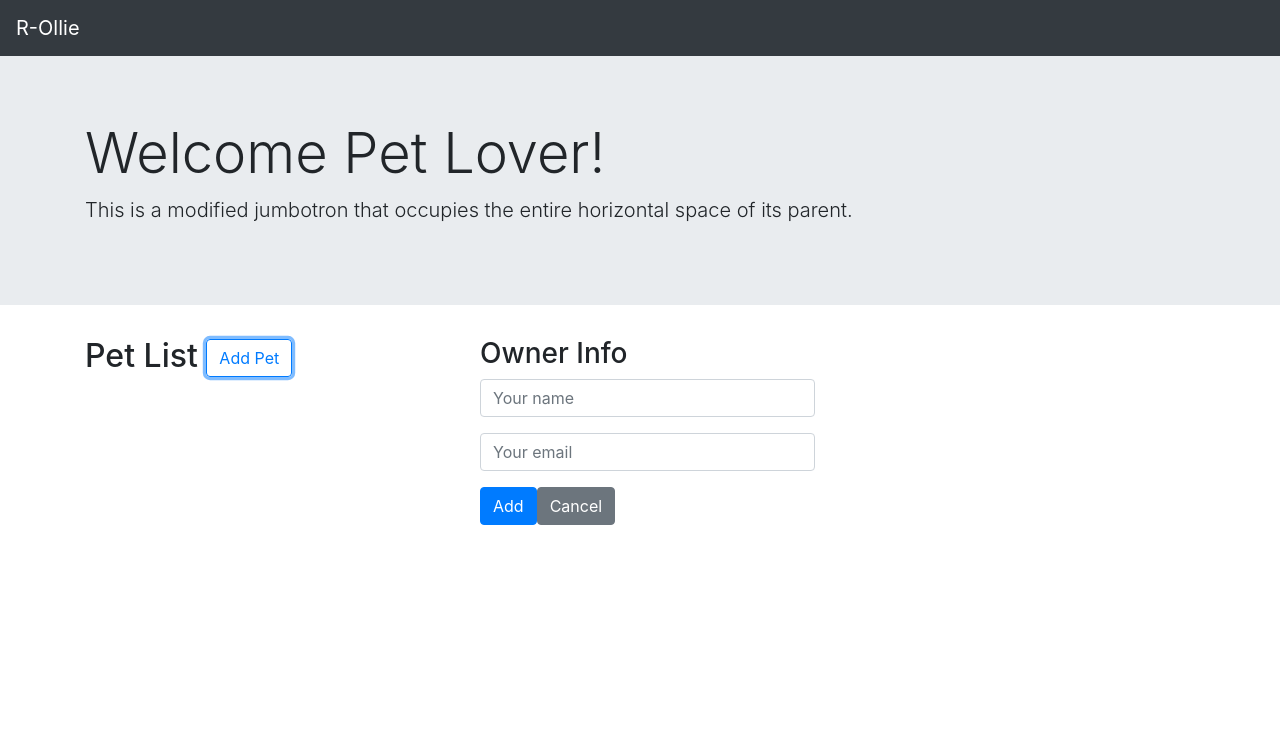
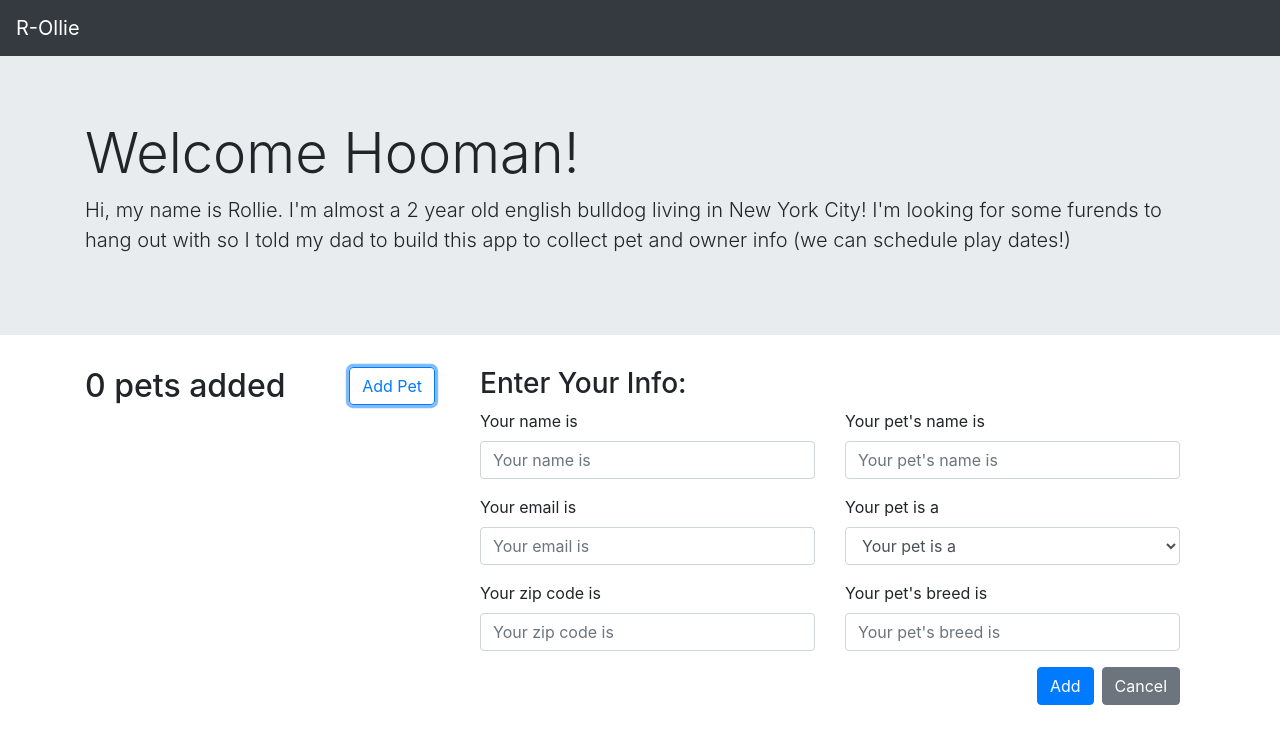
Before and after one commit to wilfredro/pet-collector, a React (Create React App) app: page / in a window 1280 px wide. Both pictures are taken after a click on the button "Add Pet". Shown: the top 744 px of the page. Built offline with nearby package versions, Linux system fonts and the light colour scheme.

Commit message:
more tweaks

```diff
--- a/src/components/App.js
+++ b/src/components/App.js
@@ -12,31 +12,31 @@ const mapDispatchToProps = dispatch => {
   };
 
 const mapStateToProps = state => {
-    return { mode: state.mode, editId: state.editId };
+    return { mode: state.mode, editId: state.editId, petsCount: Object.keys(state.pets).length };
 };
 
- const App = ({mode, editId, toggleMode}) => (
+ const App = ({mode, editId, toggleMode, petsCount}) => (
     <div>
         <Header />
         <div className="jumbotron jumbotron-fluid">
             <div className="container">
-                <h1 className="display-4">Welcome Pet Lover!</h1>
-                <p className="lead">This is a modified jumbotron that occupies the entire horizontal space of its parent.</p>
+                <h1 className="display-4">Welcome Hooman!</h1>
+                <p className="lead">Hi, my name is Rollie. I'm almost a 2 year old english bulldog living in New York City! I'm looking for some furends to hang out with so I told my dad to build this app to collect pet and owner info (we can schedule play dates!) </p>
             </div>
         </div>
         <div className="container">
             <div className="row">
                 <div className="col-sm-4">
-                <h2>Pet List  <button onClick={() => {toggleMode("CREATE")}} className="btn btn-outline-primary">Add Pet</button></h2>
-                <PetList/>
+                    <h2>{petsCount} {petsCount === 1 ? "pet" :"pets"} added  <button onClick={() => {toggleMode("ADD")}} className="btn btn-outline-primary float-right">Add Pet</button></h2>
+                    <PetList/>
                 </div>
                 <div className="col-sm-8">
                     {
-                        mode === "CREATE" ?
+                        mode === "ADD" ?
                         <PetForm />
                         : null
                     }
-                        {
+                    {
                         mode === "EDIT" ?
                         <PetForm userId={editId} />
                         : null
--- a/src/components/Form.js
+++ b/src/components/Form.js
@@ -23,38 +23,75 @@ const mapStateToProps = state => {
 };
 
 const Collector = ({
+    values,
     errors,
     touched,
     mode,
     toggleMode,
     editId,
-    removePet
+    removePet,
 }) => (
    <div className="container">
        <div className="row">
         <div className="col-sm-12">
             <Form>
                 <div className="row">
+                    <div className="col-sm-12">
+                        <h3>{mode === "EDIT" ? "Edit" : "Enter"} Your Info:
+                        {mode === "EDIT" && <button className="btn btn-danger float-right" onClick={(e) => {
+                            e.preventDefault();
+                            removePet(editId)
+                            }}>Delete</button>}</h3>
+                        </div>
+                </div>
+                <div className="row">
                     <div className="col-sm-6">
-                    <h3>Owner Info</h3>
                         <div className="form-group">
-                            <Field className={"form-control " + (touched.name && errors.name && "is-invalid")} type="input" name="name" placeholder="Your name"/>
+                            <label htmlFor="name">Your name is</label>
+                            <Field className={"form-control " + (touched.name && errors.name && "is-invalid")} type="input" name="name" placeholder="Your name is"/>
                             <ErrorMessage className="invalid-feedback" component="span" name="name" />
                         </div>
                         <div className="form-group">
-                            <Field className={"form-control " + (touched.email && errors.email && "is-invalid")} type="email" name="email" placeholder="Your email"/>
+                            <label htmlFor="email">Your email is</label>
+                            <Field className={"form-control " + (touched.email && errors.email && "is-invalid")} type="email" name="email" placeholder="Your email is"/>
                             <ErrorMessage className="invalid-feedback" component="span" name="email" />
                         </div>
                         <div className="form-group">
-                            <button className="btn btn-primary" type="submit">{mode === "CREATE" ? "Add" : "Update"}</button>
+                            <label htmlFor="zip">Your zip code is</label>
+                            <Field className={"form-control " + (touched.zip && errors.zip && "is-invalid")} maxLength="5" type="tel" name="zip" placeholder="Your zip code is"/>
+                            <ErrorMessage className="invalid-feedback" component="span" name="zip" />
+                        </div>
+                    </div>
+                    <div className="col-sm-6">
+                        <div className="form-group">
+                            <label htmlFor="petName">Your pet's name is</label>
+                            <Field className={"form-control " + (touched.petName && errors.petName && "is-invalid")} type="input" name="petName" placeholder="Your pet's name is"/>
+                            <ErrorMessage className="invalid-feedback" component="span" name="petName" />
+                        </div>
+                        <div className="form-group">
+                            <label htmlFor="gender">Your pet is a</label>
+                            <Field className={"form-control " + (touched.gender && errors.gender && "is-invalid")} name="gender" component="select">
+                                <option value="">Your pet is a</option>
+                                <option value="He">He</option>
+                                <option value="She">She</option>
+                            </Field>
+                            <ErrorMessage className="invalid-feedback" component="span" name="gender" />
+                        </div>
+                        <div className="form-group">
+                            <label htmlFor="breed">Your pet's breed is</label>
+                            <Field className={"form-control " + (touched.breed && errors.breed && "is-invalid")} type="input" name="breed" placeholder="Your pet's breed is"/>
+                            <ErrorMessage className="invalid-feedback" component="span" name="breed" />
+                        </div>
+                    </div>
+                </div>
+                <div className="row">
+                    <div className="col-sm-12">
+                        <div className="form-group float-right">
+                            <button className="btn btn-primary mr-2" type="submit">{mode === "ADD" ? "Add" : "Update"}</button>
                             <button className="btn btn-secondary" type="button" onClick={(e) => {
                                 e.preventDefault();
-                                toggleMode("VIEW")
+                                toggleMode("")
                             }}>Cancel</button>
-                            {mode === "EDIT" && <button className="btn btn-danger" onClick={(e) => {
-                                e.preventDefault();
-                                removePet(editId)
-                                }}>Delete</button>}
                         </div>
                     </div>
                 </div>
@@ -66,11 +103,15 @@ const Collector = ({
 
 const FormikForm = withFormik({
     enableReinitialize: true,
-    mapPropsToValues({ name, email, id, pets, userId, mode }) {
+    mapPropsToValues({ name, email, zip, petName, gender, breed, id, pets, userId, mode }) {
         if (userId > 0 && mode === "EDIT") {
             return {
                 name: pets[userId].name || '',
                 email: pets[userId].email || '',
+                zip: pets[userId].zip || '',
+                petName: pets[userId].petName || '',
+                gender: pets[userId].gender || '',
+                breed: pets[userId].breed || '',
                 id: parseInt(userId, 10)
             }
         }
@@ -78,13 +119,21 @@ const FormikForm = withFormik({
             return {
                 name: name || '',
                 email: email || '',
+                zip: zip || '',
+                petName: petName || '',
+                gender: gender || '',
+                breed: breed || '',
                 id: id || 1
             }
         }
     },
     validationSchema: Yup.object().shape({
         name: Yup.string().required('Your name is required'),
-        email: Yup.string().email('Enter a valid email').required('Your email is required')
+        email: Yup.string().email('Enter a valid email').required('Your email is required'),
+        zip: Yup.string().matches(/^[0-9]*$/, 'Please enter a 5 digit zip code').min(5, 'Please enter a 5 digit zip code').required('Your zip code is required'),
+        petName: Yup.string().required('Your pet\'s name is required'),
+        gender: Yup.string().required('Your pet\'s gender is required'),
+        breed: Yup.string().required('Your pet\'s breed is required'),
       }),
     handleSubmit(values,bag) {
         let currMode = bag.props.mode;
@@ -99,7 +148,7 @@ const FormikForm = withFormik({
             bag.props.addPet(obj);
             bag.resetForm();
         }
-        bag.props.toggleMode("VIEW");
+        bag.props.toggleMode("");
     },
 })(Collector);
 
--- a/src/components/List.js
+++ b/src/components/List.js
@@ -17,7 +17,9 @@ const Listing = ({ pets, editMode }) => (
     { Object.entries(pets).map(([key,value]) => (
         <li className='list-group-item' key={key}>
             <div>
-                {value.email}
+                <span className="font-weight-bold">Pet: </span>{value.petName}<br/>
+                <span className="font-weight-bold">Owner: </span>{value.name}<br/>
+                <span className="font-weight-bold">Email: </span>{value.email}
                 <button className="btn btn-outline-secondary float-right" onClick={() => {editMode("EDIT", key)}}>Edit</button>
             </div>
         </li>
```
